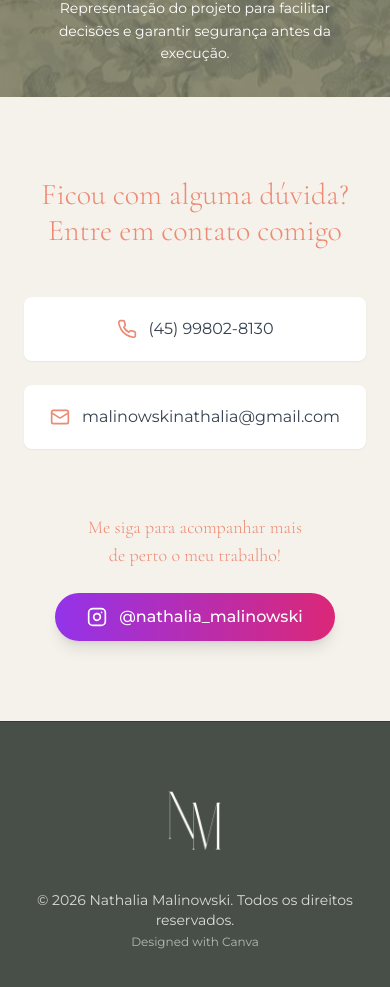
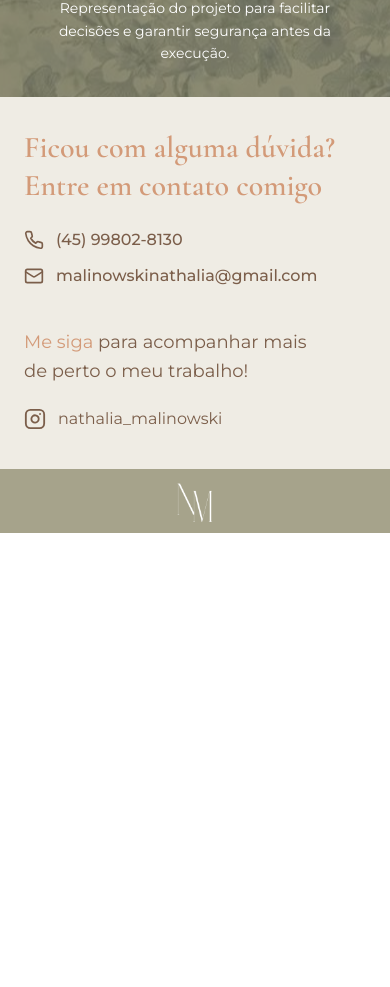
Before and after one commit to LucasMalinowski/nath_page, a Next.js app: page / in a window 390 px wide. Shown: the part 4979-5966 px from the top of the page. After the commit the page ends 5512 px from the top, so only its background shows below. Built offline with nearby package versions, Linux system fonts and the light colour scheme; no server answers; the database is empty.

Commit message:
update Contact and Footer components with improved layout, styling, and responsiveness

```diff
--- a/components/Contact.tsx
+++ b/components/Contact.tsx
@@ -4,56 +4,50 @@ import { Mail, Phone, Instagram } from 'lucide-react'
 
 const Contact = () => {
   return (
-    <section id="contato" className="relative py-20 md:py-32 bg-beige-100">
-      <div className="max-w-5xl mx-auto px-6 sm:px-8 lg:px-12">
-        {/* Section Header */}
-        <div className="text-center mb-12">
-          <h2 className="text-3xl md:text-4xl lg:text-5xl font-light text-coral-500 mb-2" style={{ fontFamily: 'Cormorant Garamond, serif', fontWeight: 300 }}>
-            Ficou com alguma dúvida?<br />
+    <section id="contato" className="relative bg-[#efece4] py-8 md:py-8">
+      <div className="mx-auto max-w-6xl px-6 sm:px-8 lg:px-12">
+        <div className="grid gap-10 md:grid-cols-[1.1fr_0.9fr] md:items-center">
+          <div className="space-y-6">
+            <h2
+              className="text-3xl sm:text-4xl md:text-5xl leading-tight text-[#d39a78]"
+              style={{ fontFamily: 'Cormorant Garamond, serif', fontWeight: 600 }}
+            >
+              Ficou com alguma dúvida?
+              <br />
               Entre em contato comigo
             </h2>
+            <div className="space-y-3 text-[#7b5e4a]" style={{ fontFamily: 'Montserrat, sans-serif' }}>
+              <a href="tel:+5545998028130" className="flex items-center gap-3 text-base md:text-lg font-medium">
+                <Phone size={20} className="text-[#7b5e4a]" />
+                <span>(45) 99802-8130</span>
+              </a>
+              <a href="mailto:malinowskinathalia@gmail.com" className="flex items-center gap-3 text-base md:text-lg font-medium">
+                <Mail size={20} className="text-[#7b5e4a]" />
+                <span className="break-all">malinowskinathalia@gmail.com</span>
+              </a>
+            </div>
           </div>
 
-        {/* Contact Information */}
-        <div className="space-y-6 mb-16">
-          {/* Phone */}
-          <a
-            href="tel:+5545998028130"
-            className="flex items-center justify-center space-x-3 p-5 bg-white rounded-lg shadow-sm hover:shadow-md transition-shadow duration-300"
+          <div className="space-y-5 text-left md:pl-8">
+            <p
+              className="text-lg sm:text-xl md:text-2xl leading-relaxed text-[#7b5e4a]"
+              style={{ fontFamily: 'Montserrat, sans-serif' }}
             >
-            <Phone className="text-coral-500" size={20} />
-            <span className="text-base md:text-lg text-gray-700" style={{ fontFamily: 'Montserrat, sans-serif' }}>
-              (45) 99802-8130
-            </span>
-          </a>
-
-          {/* Email */}
-          <a
-            href="mailto:malinowskinathalia@gmail.com"
-            className="flex items-center justify-center space-x-3 p-5 bg-white rounded-lg shadow-sm hover:shadow-md transition-shadow duration-300"
-          >
-            <Mail className="text-coral-500" size={20} />
-            <span className="text-base md:text-lg text-gray-700 break-all" style={{ fontFamily: 'Montserrat, sans-serif' }}>
-              malinowskinathalia@gmail.com
-            </span>
-          </a>
-        </div>
-
-        {/* Instagram Section */}
-        <div className="text-center">
-          <p className="text-lg md:text-xl text-coral-500 mb-6" style={{ fontFamily: 'Cormorant Garamond, serif', fontWeight: 300 }}>
-            Me siga para acompanhar mais<br />de perto o meu trabalho!
+              <span className={"text-[#d39a78]"}>Me siga</span> para acompanhar mais
+              <br />
+              de perto o meu trabalho!
             </p>
             <a
               href="https://www.instagram.com/nathalia_malinowski/"
               target="_blank"
               rel="noopener noreferrer"
-            className="inline-flex items-center space-x-3 px-8 py-3 bg-gradient-to-r from-purple-600 to-pink-600 hover:from-purple-700 hover:to-pink-700 text-white font-medium rounded-full transition-all duration-300 shadow-lg hover:shadow-xl"
+              className="inline-flex items-center gap-3 text-base md:text-lg text-[#7b5e4a]"
               style={{ fontFamily: 'Montserrat, sans-serif' }}
             >
-            <Instagram size={20} />
-            <span>@nathalia_malinowski</span>
+              <Instagram size={22} className="text-[#7b5e4a]" />
+              <span>nathalia_malinowski</span>
             </a>
+          </div>
         </div>
       </div>
     </section>
--- a/components/Footer.tsx
+++ b/components/Footer.tsx
@@ -3,15 +3,10 @@
 import Image from 'next/image'
 
 const Footer = () => {
-  const currentYear = new Date().getFullYear()
-
   return (
-    <footer className="relative bg-sage-700 border-t border-sage-800">
-      <div className="max-w-7xl mx-auto px-6 sm:px-8 lg:px-12 py-12">
-        <div className="flex flex-col items-center space-y-6">
-          {/* NM Logo */}
-          <div className="text-center">
-            <div className="relative w-24 h-24 md:w-32 md:h-32 mx-auto">
+    <footer className="relative bg-[#a6a38b]">
+      <div className="mx-auto flex max-w-6xl items-center justify-center px-6 sm:px-8 lg:px-12">
+        <div className="relative h-16 w-16 sm:h-20 sm:w-20 md:h-24 md:w-24">
           <Image
             src="/nm-logo.png"
             alt="NM Logo"
@@ -21,18 +16,6 @@ const Footer = () => {
           />
         </div>
       </div>
-
-          {/* Copyright and Credits */}
-          <div className="text-center space-y-1">
-            <p className="text-sm text-white/80" style={{ fontFamily: 'Montserrat, sans-serif' }}>
-              © {currentYear} Nathalia Malinowski. Todos os direitos reservados.
-            </p>
-            <p className="text-xs text-white/60" style={{ fontFamily: 'Montserrat, sans-serif' }}>
-              Designed with Canva
-            </p>
-          </div>
-        </div>
-      </div>
     </footer>
   )
 }
```
Lines whose indentation alone changed are shown as unchanged.
